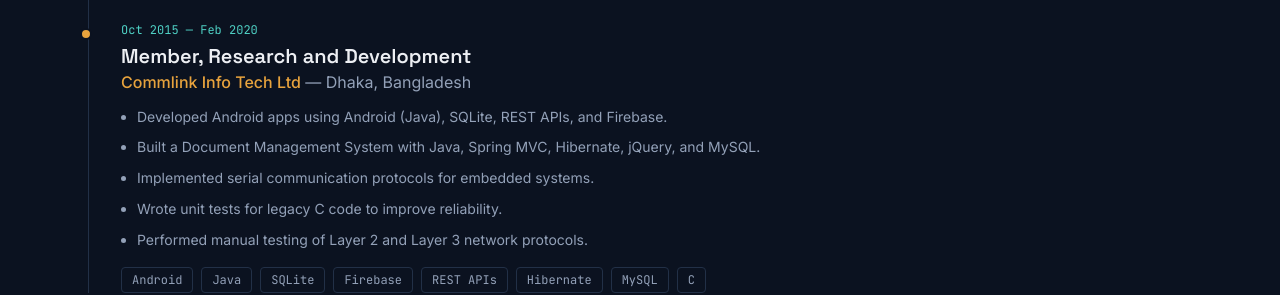
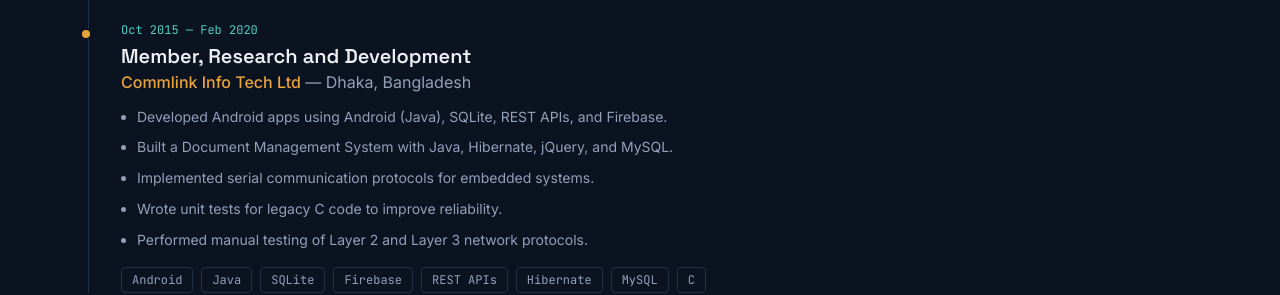
Before and after one commit to munim09/munim09.github.io, a React (Vite) app: page / in a window 1280 px wide. Shown: the part 2180-2475 px from the top of the page. Built offline with nearby package versions, Linux system fonts and the light colour scheme.

Commit message:
profile data changes

```diff
--- a/src/data/profile.js
+++ b/src/data/profile.js
@@ -93,7 +93,7 @@ export const experience = [
         period: "Oct 2015 — Feb 2020",
         points: [
             "Developed Android apps using Android (Java), SQLite, REST APIs, and Firebase.",
-            "Built a Document Management System with Java, Spring MVC, Hibernate, jQuery, and MySQL.",
+            "Built a Document Management System with Java, Hibernate, jQuery, and MySQL.",
             "Implemented serial communication protocols for embedded systems.",
             "Wrote unit tests for legacy C code to improve reliability.",
             "Performed manual testing of Layer 2 and Layer 3 network protocols.",
```
